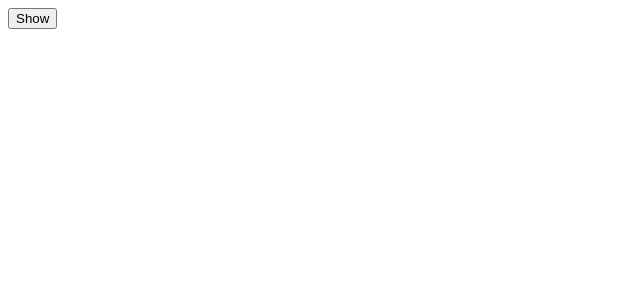
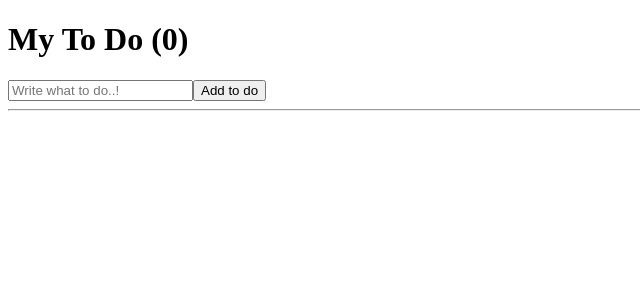
Before and after one commit to ejk0731/react-js-master, a React (Create React App) app in the folder react-for-beginners/: page / in a window 1280 px wide. Shown: the top 300 px of the page, without its empty margins (0-640 px from the left). Built offline with nearby package versions, Linux system fonts and the light colour scheme.

Commit message:
add: React Basic #7.1~7.2 - Practice Movie App

```diff
--- a/react-for-beginners/src/App.js
+++ b/react-for-beginners/src/App.js
@@ -1,33 +1,39 @@
-import { useEffect, useState } from "react";
-
-function Hello() {
-  /* 1. function - 보통은 헤당 방법으로 사용하지 않음 */
-  function byFn() {
-    console.log("bye :(");
+import { useState } from "react";
+/*
+  state Change - two ways
+  * 직접 값 넣어주기
+  * 함수 넣어주기
+*/
+function App() {
+  const [toDo, setToDo] = useState("");
+  const [toDos, setToDos] = useState([]);
+  const onChange = (event) => {
+    setToDo(event.target.value);
   }
-  function hiFn() {
-    console.log("created :)");
-    return byFn;
+  const onSubmit = (event) => {
+    event.preventDefault();
+    if(toDo === "") {
+      return;
+    }
+    setToDos((currentArray) => [...currentArray, toDo] );
+    setToDo("");
   }
-  useEffect(hiFn, []);
-
-  /* 2. 익명 함수 - 해당 방법으로 자주 사용됨 */
-  // useEffect(() => {
-  //   console.log("Created :)");
-  //   return () => console.log("destroyed :(")
-  // }, [])
-  return <h1>Hello!</h1>
-}
-
-function App() {
-  const [showing, setShowing] = useState();
-  const onClick = () => {
-    setShowing((prev) => !prev)
-  }
+  console.log(toDos);
   return (
     <div>
-      {showing ? <Hello /> : null}
-      <button onClick={onClick}>{showing ? "Hide" : "Show" }</button>
+      <h1>My To Do ({toDos.length})</h1>
+      <form onSubmit={onSubmit}>
+        <input onChange={onChange} value={toDo} type="text" placeholder="Write what to do..!"></input>
+        <button type="submit">Add to do</button>
+      </form>
+      <hr />
+      <ul>
+        {toDos.map((item, i) => {
+          return(
+            <li key={i}>{item.toUpperCase()}</li>
+          )
+        })}
+      </ul>
     </div>
   );
 }
--- a/react-for-beginners/src/App.module.css
+++ /dev/null
@@ -1,4 +0,0 @@
-.title {
-  font-family: system-ui, -apple-system, BlinkMacSystemFont, 'Segoe UI', Roboto, Oxygen, Ubuntu, Cantarell, 'Open Sans', 'Helvetica Neue', sans-serif;
-  font-size: 18px;
-}
--- a/react-for-beginners/src/Button.module.css
+++ /dev/null
@@ -1,4 +0,0 @@
-.btn {
-  color: #fff;
-  background-color: tomato;
-}
```
Also changed, not shown: react-for-beginners/src/Button.js (deleted, +0 -12 lines).
